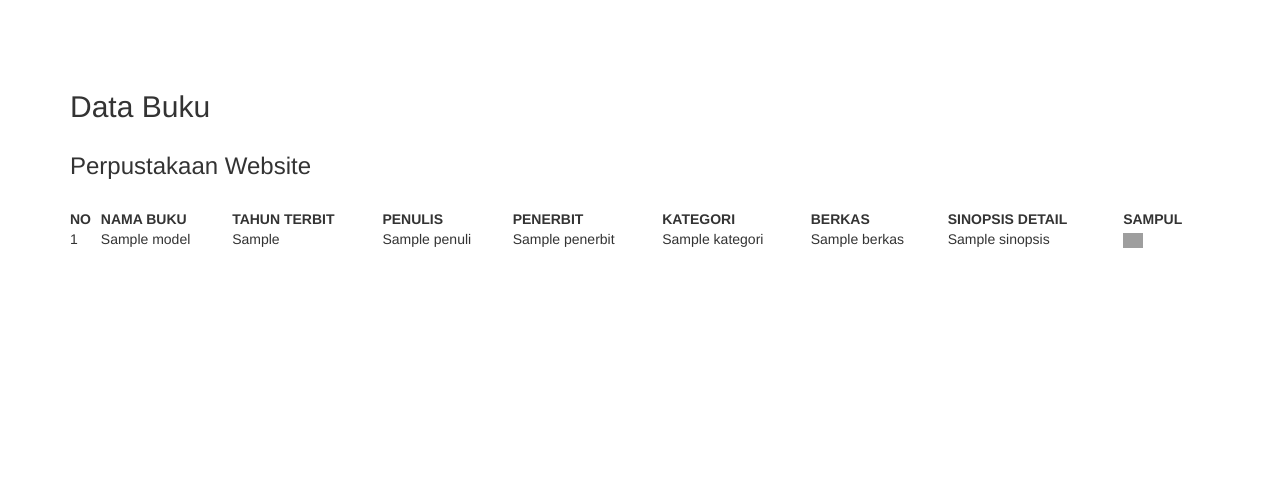
After one commit to jeniaadellia99/Perpustakaan-yii2-jenia, a Yii app: template views/template/buku.php in a window 1280 px wide. The commit adds this page. Shown: the top 489 px of the page. Run offline with PHP 8.4 and a stand-in for Yii, Linux system fonts and the light colour scheme; the template is opened without the code that fills it: most values are stand-ins (such as "Sample title", 1, 10 or a date in 2020); data that the repository does not hold is empty; some libraries are stand-ins or nearby versions; grey boxes are pictures that could not be loaded.

Commit message:
export pdf modul buku

```diff
--- a/composer.json
+++ b/composer.json
@@ -25,7 +25,8 @@
         "kartik-v/yii2-widget-fileinput": "@dev",
         "kartik-v/yii2-widget-select2": "@dev",
         "kartik-v/yii2-widget-datepicker": "@dev",
-        "phpoffice/phpspreadsheet": "^1.4"
+        "phpoffice/phpspreadsheet": "^1.4",
+        "kartik-v/yii2-mpdf": "^1.0"
     },
     "require-dev": {
         "yiisoft/yii2-debug": "~2.0.0",
--- a/views/buku/index.php
+++ b/views/buku/index.php
@@ -25,6 +25,7 @@ $this->params['breadcrumbs'][] = $this->title;
     <p>
         <?= Html::a('Tambah Buku', ['create'], ['class' => 'btn btn-success']) ?>
         <?= Html::a('<i class="fa fa-print"></i> Export Excel', Yii::$app->request->url.'&export=1', ['class' => 'btn btn-success btn-flat','target' => '_blank']) ?>
+         <?= Html::a('<i class="fa fa-print"></i> Export Pdf', Yii::$app->request->url.'&export-pdf=1', ['class' => 'btn btn-danger btn-flat','target' => '_blank']) ?>
     </p>
 
     <?= GridView::widget([
--- /dev/null
+++ b/views/template/buku.php
@@ -0,0 +1,47 @@
+<?php
+	use yii\helpers\Html;
+	use app\components\Helper;
+?>
+
+<table>
+	<tr>
+		<td class="tengah"><h2>Data Buku</h2></td>
+	</tr>
+	<tr>
+		<td class="tengah"><h3>Perpustakaan Website</h3></td>
+	</tr>
+</table>
+
+<br>
+<table class="table-pdf" style="margin:auto; width:100%;">
+	<thead>
+		<tr>
+			<th><?= strtoupper("No") ?></th>
+			<th><?= strtoupper("Nama Buku") ?></th>
+			<th><?= strtoupper("Tahun Terbit") ?></th>
+			<th><?= strtoupper("Penulis") ?></th>
+			<th><?= strtoupper("Penerbit") ?></th>
+			<th><?= strtoupper("Kategori") ?></th>
+			<th><?= strtoupper("Berkas") ?></th>
+			<th><?= strtoupper("Sinopsis Detail") ?></th>
+			<th><?= strtoupper("Sampul") ?></th>
+
+		</tr>
+	</thead>
+	<tbody>
+		<?php $i=1; foreach($model as $data) { ?>
+		<tr>
+			<td><?= $i ?></td>
+			<td><?= $data->nama ?></td>
+			<td><?= $data->tahun_terbit ?></td>
+			<td><?= @$data->penulis->nama ?></td>
+			<td><?= @$data->penerbit->nama ?></td>
+			<td><?= @$data->kategori->nama ?></td>
+			<td><?= $data->berkas ?></td>
+			<td><?= $data->sinopsis ?></td>
+			<td><img src="<?= Yii::$app->request->baseUrl.'/upload/sampul/'.$data['sampul'] ?>" width="20px"></td>
+
+		</tr>
+		<?php } ?>
+	</tbody>
+</table>
```
Also changed, not shown: controllers/BukuController.php (+65 -0 lines), 1 other file.
